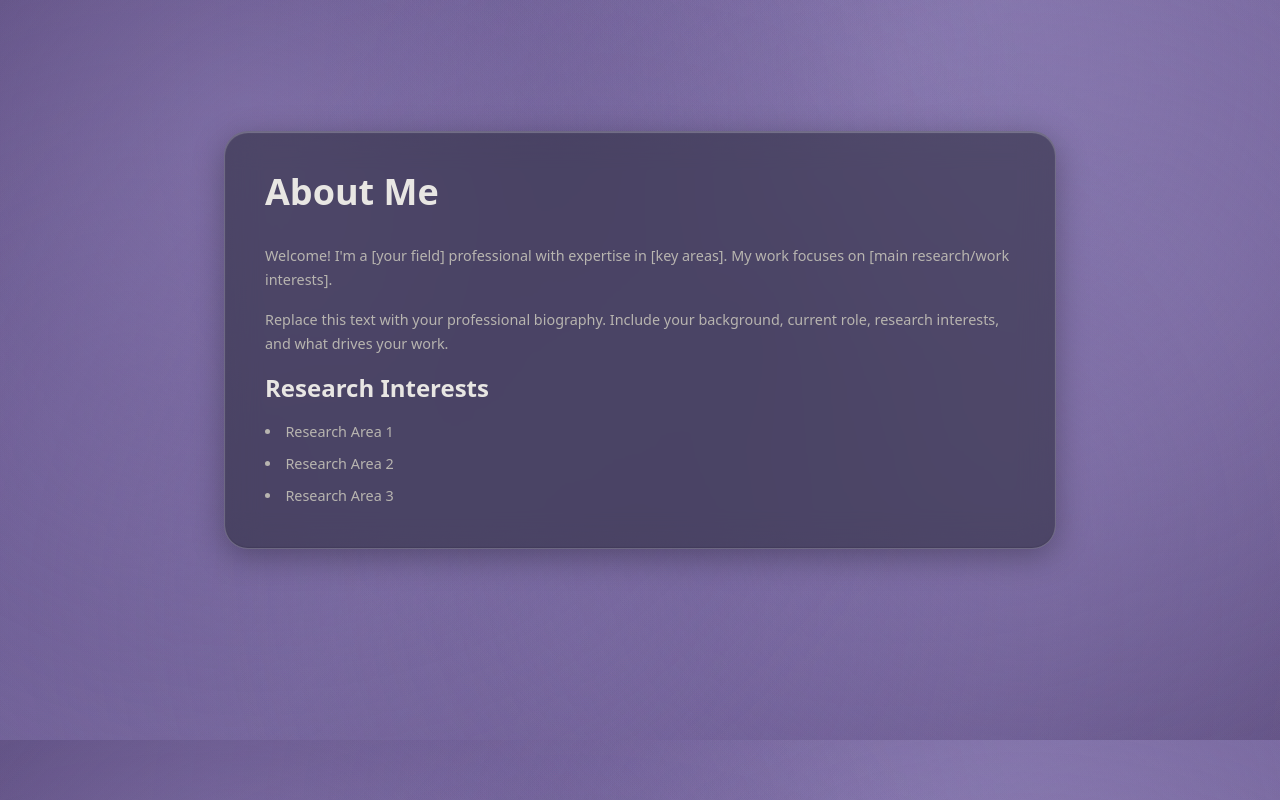
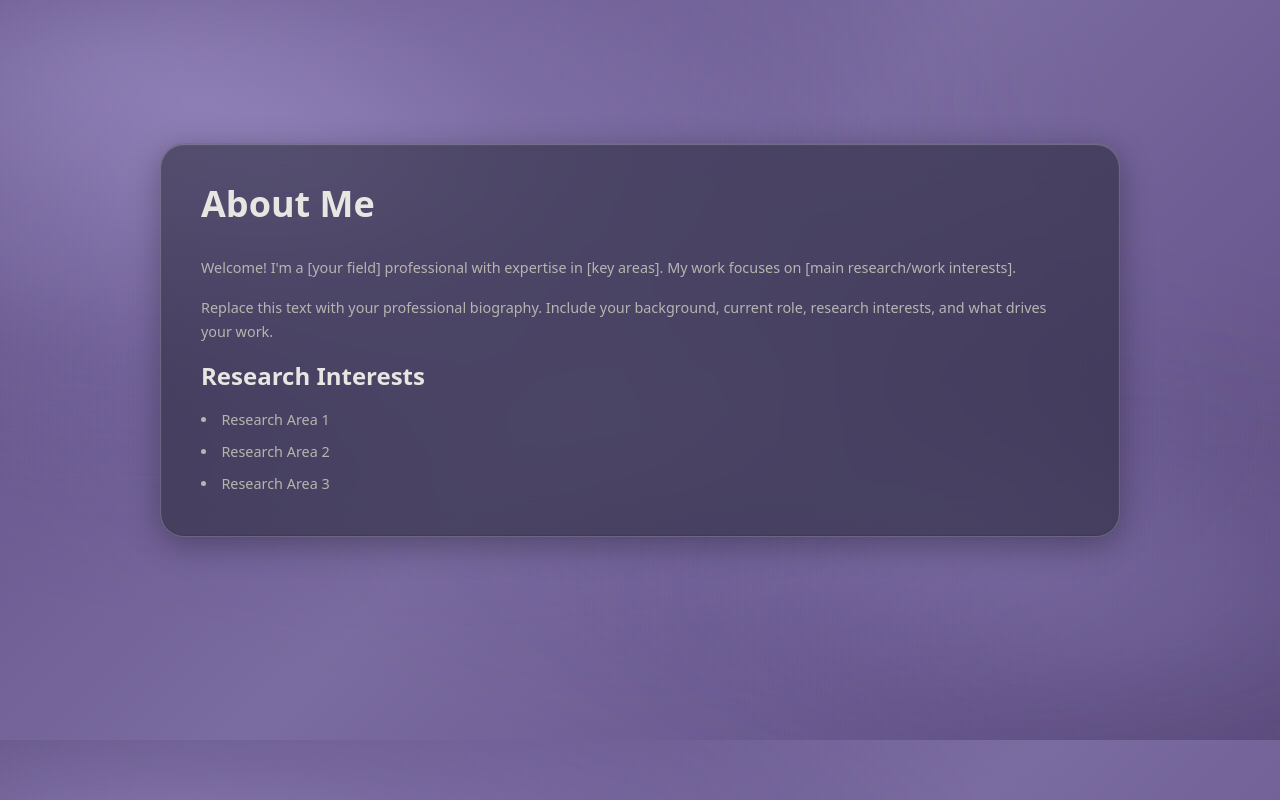
Before and after one commit to zofiakowalska/PersonalWeb, a React (Vite) app: page / in a window 1280 px wide. Shown: the part 860-1660 px from the top of the page. Built offline with nearby package versions, Linux system fonts and the light colour scheme.

Commit message:
Make boxes wider, add more distinct background highlights with varied sizes - thicker in top-left, thinner in bottom-right

```diff
--- a/src/App.jsx
+++ b/src/App.jsx
@@ -51,16 +51,19 @@ export default function PersonalWebsite() {
     <div className="min-h-screen" style={{
       backgroundColor: '#5a4a7a',
       backgroundImage: `
-        radial-gradient(circle at 20% 25%, rgba(150, 135, 190, 0.4) 0%, rgba(130, 115, 170, 0.2) 25%, rgba(110, 95, 150, 0.08) 45%, transparent 65%),
-        radial-gradient(circle at 80% 70%, rgba(140, 125, 180, 0.35) 0%, rgba(120, 105, 160, 0.15) 30%, rgba(100, 85, 140, 0.06) 50%, transparent 70%),
-        radial-gradient(circle at 45% 85%, rgba(135, 120, 175, 0.3) 0%, rgba(115, 100, 155, 0.12) 35%, rgba(95, 80, 135, 0.04) 55%, transparent 75%),
-        radial-gradient(circle at 70% 15%, rgba(155, 140, 195, 0.38) 0%, rgba(135, 120, 175, 0.18) 28%, rgba(115, 100, 155, 0.07) 48%, transparent 68%),
-        radial-gradient(circle at 10% 60%, rgba(125, 110, 165, 0.32) 0%, rgba(105, 90, 145, 0.14) 38%, rgba(85, 70, 125, 0.05) 58%, transparent 72%),
-        radial-gradient(circle at 90% 40%, rgba(145, 130, 185, 0.36) 0%, rgba(125, 110, 165, 0.16) 32%, rgba(105, 90, 145, 0.06) 52%, transparent 70%),
-        radial-gradient(circle at 30% 50%, rgba(130, 115, 170, 0.28) 0%, rgba(110, 95, 150, 0.1) 40%, transparent 65%),
-        radial-gradient(circle at 65% 75%, rgba(140, 125, 180, 0.3) 0%, rgba(120, 105, 160, 0.12) 35%, transparent 68%),
-        radial-gradient(circle at 15% 80%, rgba(120, 105, 160, 0.25) 0%, rgba(100, 85, 140, 0.08) 42%, transparent 70%),
-        radial-gradient(circle at 85% 20%, rgba(150, 135, 190, 0.33) 0%, rgba(130, 115, 170, 0.13) 36%, transparent 66%),
+        radial-gradient(ellipse 120% 80% at 15% 20%, rgba(155, 140, 195, 0.45) 0%, rgba(135, 120, 175, 0.25) 20%, rgba(115, 100, 155, 0.1) 40%, transparent 60%),
+        radial-gradient(ellipse 100% 70% at 25% 30%, rgba(150, 135, 190, 0.42) 0%, rgba(130, 115, 170, 0.22) 18%, rgba(110, 95, 150, 0.08) 38%, transparent 58%),
+        radial-gradient(ellipse 110% 75% at 10% 15%, rgba(160, 145, 200, 0.4) 0%, rgba(140, 125, 180, 0.2) 22%, rgba(120, 105, 160, 0.09) 42%, transparent 62%),
+        radial-gradient(ellipse 95% 65% at 20% 25%, rgba(145, 130, 185, 0.38) 0%, rgba(125, 110, 165, 0.18) 25%, rgba(105, 90, 145, 0.07) 45%, transparent 65%),
+        radial-gradient(ellipse 105% 72% at 12% 35%, rgba(148, 133, 188, 0.41) 0%, rgba(128, 113, 168, 0.21) 19%, rgba(108, 93, 148, 0.08) 39%, transparent 59%),
+        radial-gradient(ellipse 85% 55% at 30% 50%, rgba(140, 125, 180, 0.32) 0%, rgba(120, 105, 160, 0.14) 28%, rgba(100, 85, 140, 0.05) 48%, transparent 68%),
+        radial-gradient(ellipse 70% 50% at 50% 60%, rgba(135, 120, 175, 0.28) 0%, rgba(115, 100, 155, 0.12) 32%, rgba(95, 80, 135, 0.04) 52%, transparent 72%),
+        radial-gradient(ellipse 60% 45% at 70% 75%, rgba(130, 115, 170, 0.24) 0%, rgba(110, 95, 150, 0.1) 35%, rgba(90, 75, 130, 0.03) 55%, transparent 75%),
+        radial-gradient(ellipse 55% 40% at 80% 80%, rgba(125, 110, 165, 0.22) 0%, rgba(105, 90, 145, 0.09) 38%, rgba(85, 70, 125, 0.02) 58%, transparent 78%),
+        radial-gradient(ellipse 50% 38% at 85% 85%, rgba(120, 105, 160, 0.2) 0%, rgba(100, 85, 140, 0.08) 40%, rgba(80, 65, 120, 0.02) 60%, transparent 80%),
+        radial-gradient(ellipse 65% 48% at 75% 70%, rgba(132, 117, 172, 0.26) 0%, rgba(112, 97, 152, 0.11) 33%, rgba(92, 77, 132, 0.03) 53%, transparent 73%),
+        radial-gradient(ellipse 58% 42% at 88% 78%, rgba(127, 112, 167, 0.23) 0%, rgba(107, 92, 147, 0.09) 36%, rgba(87, 72, 127, 0.02) 56%, transparent 76%),
+        radial-gradient(ellipse 45% 35% at 92% 88%, rgba(118, 103, 158, 0.18) 0%, rgba(98, 83, 138, 0.07) 42%, rgba(78, 63, 118, 0.01) 62%, transparent 82%),
         linear-gradient(135deg, #5a4a7a 0%, #6c5b92 25%, #7a6ba0 50%, #6c5b92 75%, #5a4a7a 100%)
       `,
       backgroundAttachment: 'fixed',
@@ -130,7 +133,7 @@ export default function PersonalWebsite() {
 
       {/* About Section */}
       <section id="about" className="min-h-screen flex items-center px-6 py-20">
-        <div className="max-w-4xl mx-auto w-full px-8">
+        <div className="max-w-5xl mx-auto w-full px-8">
           <div className="rounded-3xl shadow-md p-6 md:p-10 glass-box" style={{ minHeight: '280px',
           backgroundColor: 'rgba(29, 31, 43, 0.5)',
           backdropFilter: 'blur(16px)',
@@ -160,7 +163,7 @@ export default function PersonalWebsite() {
 
       {/* Education Section */}
       <section id="education" className="min-h-screen flex items-center px-6 py-20">
-        <div className="max-w-4xl mx-auto w-full px-8">
+        <div className="max-w-5xl mx-auto w-full px-8">
           <h2 className="text-4xl font-bold mb-12" style={{ color: '#e8e6e3' }}>Education</h2>
           <div className="space-y-6">
             {[1, 2].map((i) => (
@@ -188,7 +191,7 @@ export default function PersonalWebsite() {
 
       {/* Experience Section */}
       <section id="experience" className="min-h-screen flex items-center px-6 py-20">
-        <div className="max-w-4xl mx-auto w-full px-8">
+        <div className="max-w-5xl mx-auto w-full px-8">
           <h2 className="text-4xl font-bold mb-12" style={{ color: '#e8e6e3' }}>Professional Experience</h2>
           <div className="space-y-6">
             {[1, 2, 3].map((i) => (
@@ -217,7 +220,7 @@ export default function PersonalWebsite() {
 
       {/* Skills Section */}
       <section id="skills" className="min-h-screen flex items-center px-6 py-20">
-        <div className="max-w-4xl mx-auto w-full px-8">
+        <div className="max-w-5xl mx-auto w-full px-8">
           <h2 className="text-4xl font-bold mb-12" style={{ color: '#e8e6e3' }}>Skills</h2>
           <div className="rounded-3xl shadow-md p-6 glass-box" style={{
           backgroundColor: 'rgba(29, 31, 43, 0.5)',
@@ -243,7 +246,7 @@ export default function PersonalWebsite() {
 
       {/* Academic Works Section */}
       <section id="academic-works" className="min-h-screen flex items-center px-6 py-20">
-        <div className="max-w-4xl mx-auto w-full px-8">
+        <div className="max-w-5xl mx-auto w-full px-8">
           <h2 className="text-4xl font-bold mb-12" style={{ color: '#e8e6e3' }}>Academic Works</h2>
           <div className="space-y-6">
             {[1, 2, 3].map((i) => (
@@ -275,7 +278,7 @@ export default function PersonalWebsite() {
 
       {/* Leadership Initiatives Section */}
       <section id="leadership" className="min-h-screen flex items-center px-6 py-20">
-        <div className="max-w-4xl mx-auto w-full px-8">
+        <div className="max-w-5xl mx-auto w-full px-8">
           <h2 className="text-4xl font-bold mb-12" style={{ color: '#e8e6e3' }}>Leadership Initiatives</h2>
           <div className="space-y-6">
             {[1, 2].map((i) => (
@@ -303,7 +306,7 @@ export default function PersonalWebsite() {
 
       {/* CV Section */}
       <section id="cv" className="min-h-screen flex items-center px-6 py-20">
-        <div className="max-w-4xl mx-auto w-full px-8">
+        <div className="max-w-5xl mx-auto w-full px-8">
           <div className="rounded-lg shadow-md p-8 md:p-12 text-center" style={{
           backgroundColor: 'rgba(29, 31, 43, 0.5)',
           backdropFilter: 'blur(16px)',
@@ -329,7 +332,7 @@ export default function PersonalWebsite() {
 
       {/* Contact Section */}
       <section id="contact" className="min-h-screen flex items-center px-6 py-20">
-        <div className="max-w-4xl mx-auto w-full px-8">
+        <div className="max-w-5xl mx-auto w-full px-8">
           <div className="rounded-3xl shadow-md p-6 md:p-10 glass-box" style={{ minHeight: '280px',
           backgroundColor: 'rgba(29, 31, 43, 0.5)',
           backdropFilter: 'blur(16px)',
```
